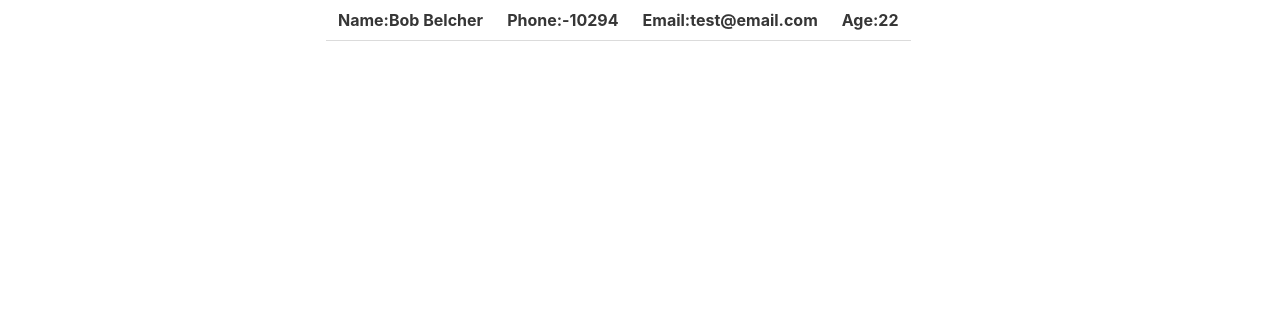
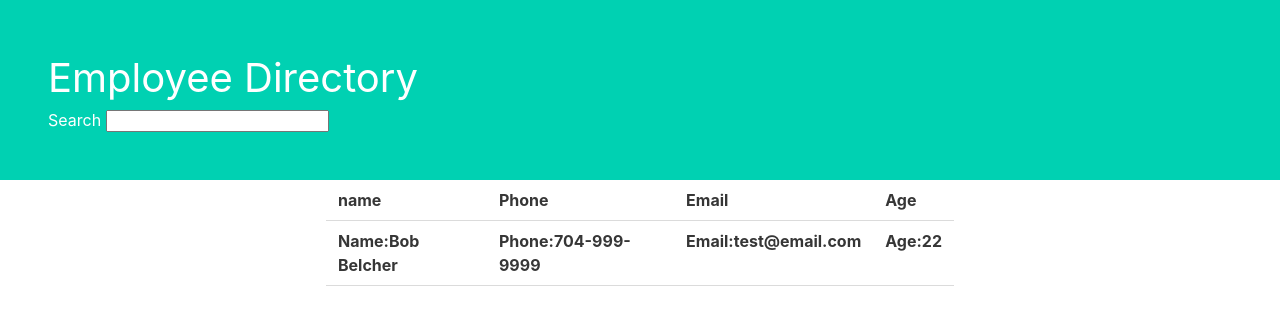
Before and after one commit to JTLaMarre/EmployeeDirectory, a React (Create React App) app in the folder directory/: page / in a window 1280 px wide. Shown: the top 310 px of the page. Built offline with nearby package versions, Linux system fonts and the light colour scheme.

Commit message:
ditched nabar as a component have a good looking test render

```diff
--- a/directory/src/App.js
+++ b/directory/src/App.js
@@ -1,7 +1,6 @@
 import React, { Fragment } from 'react';
 import logo from './logo.svg';
 import './App.css';
-import Nav from './components/Navbar.js'
 import EmployeeRow from './components/EmployeeRow.js'
 
 const TestEmployee = {
@@ -9,7 +8,7 @@ const TestEmployee = {
     first:"Bob",
     last:"Belcher"
   },
-  phone: 704-999-9999,
+  phone: "704-999-9999",
   email: "test@email.com",
   age:22
 }
@@ -17,10 +16,21 @@ const TestEmployee = {
 function App() {
   return (
     <div>
-    {/* <Nav/> */}
+    <div className="hero is-primary">
+    <div className="hero-body">
+      <h1 className="is-size-2"> Employee Directory</h1>
+     <a>Search <input type="text"></input></a>
+    </div>
+    </div>
     <div className="columns is-centered">
-                <div className="column is-half">
+      <div className="column is-half">
                 <table className="table">
+                <tr>
+                  <th>name</th>
+                  <th>Phone</th>
+                  <th>Email</th>
+                  <th>Age</th>
+                </tr>
                 <EmployeeRow
                 name={TestEmployee.name}
                 phone ={TestEmployee.phone}
--- a/directory/src/components/EmployeeRow.js
+++ b/directory/src/components/EmployeeRow.js
@@ -2,6 +2,7 @@ import React from 'react'
 
 const EmployeeRow = (props) => {
     return (
+
         <tr>
             <th>Name:{props.name.first} {props.name.last}</th>
             <th>Phone:{props.phone}</th>
--- a/directory/src/components/Navbar.js
+++ /dev/null
@@ -1,20 +0,0 @@
-import React, { Fragment } from 'react';
-
-const Nav = () => {
-    return (
-
-        <nav className="navbar is-info is-fixed-top">
-                <div className="navbar-brand">
-
-                </div>
-                <div className="navbar-menu">
-                    <h1 className="navbar-item is-active is-size-2">Employees</h1>
-                    <div className="navbar-item field is-active">
-                        <input className="input" type="search" placeholder="Search..."></input>
-                    </div>
-                </div>
-            </nav>
-    )
-}
-
-export default Nav;
```
